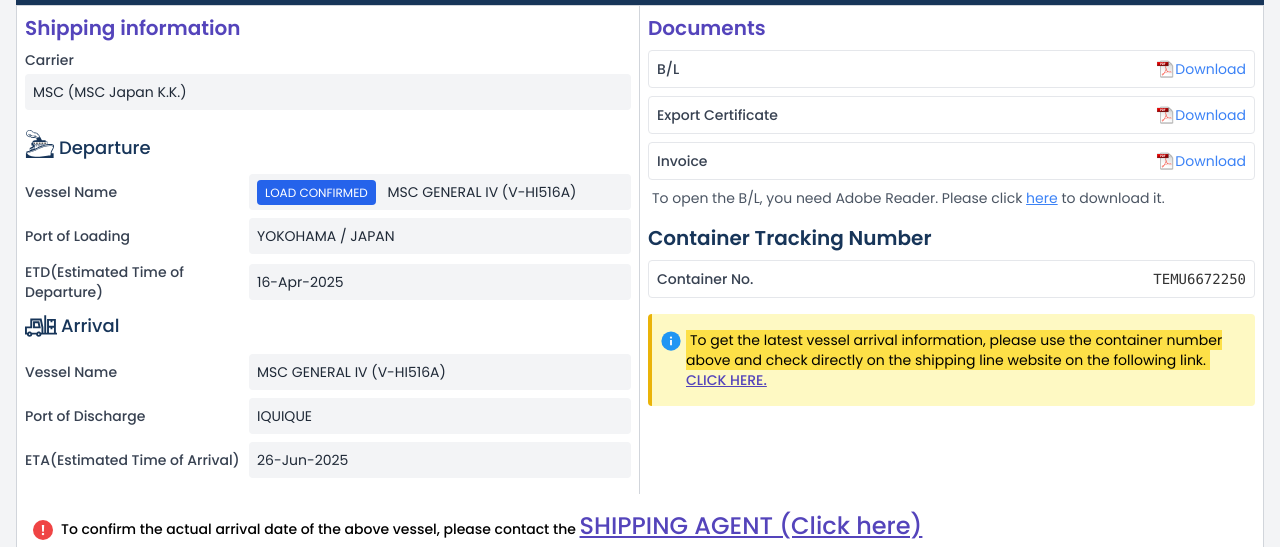
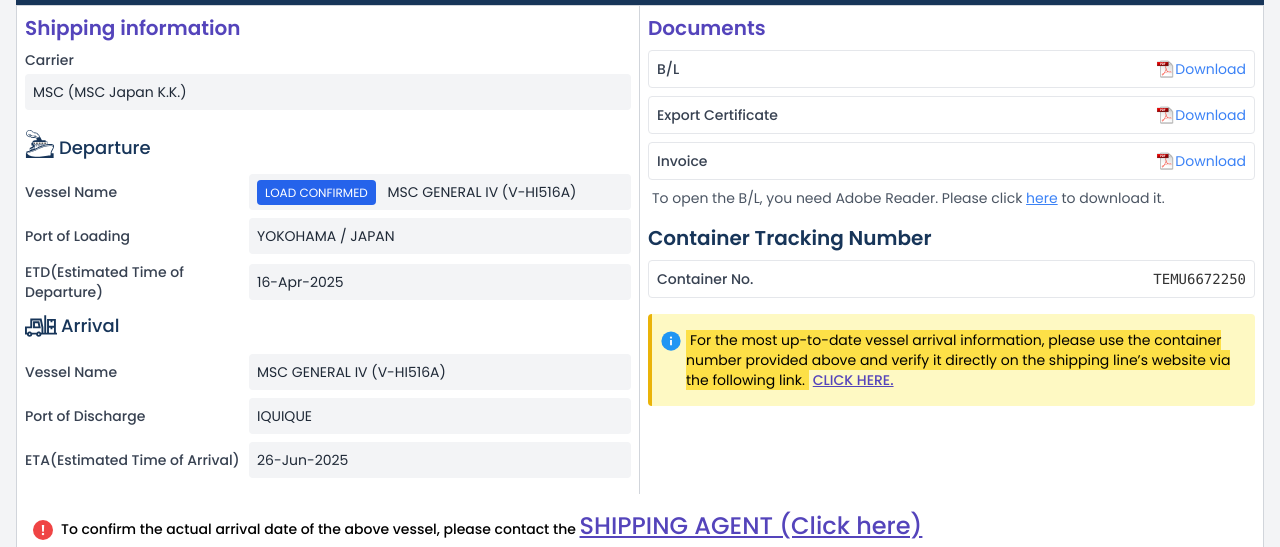
Before and after one commit to dev-shumail/agentdashboard, a website: page capLink.html in a window 1280 px wide. Shown: the part 199-746 px from the top of the page. Drawn offline with nearby package versions, Linux system fonts and the light colour scheme.

Commit message:
updated: records

```diff
--- a/capLink.html
+++ b/capLink.html
@@ -874,9 +874,10 @@
                   </span>
                   <div class="text-sm">
                     <span class="bg-yellow-300 px-1"
-                      >To get the latest vessel arrival information, please use
-                      the container number above and check directly on the
-                      shipping line website on the following link.</span
+                      >For the most up-to-date vessel arrival information,
+                      please use the container number provided above and verify
+                      it directly on the shipping line’s website via the
+                      following link.</span
                     >
                     <a href="#">
                       <span
@@ -1159,7 +1160,6 @@
                 </div>
 
                 <div class="flex items-start">
-
                   <span>
                     <svg
                       xmlns="http://www.w3.org/2000/svg"
```
